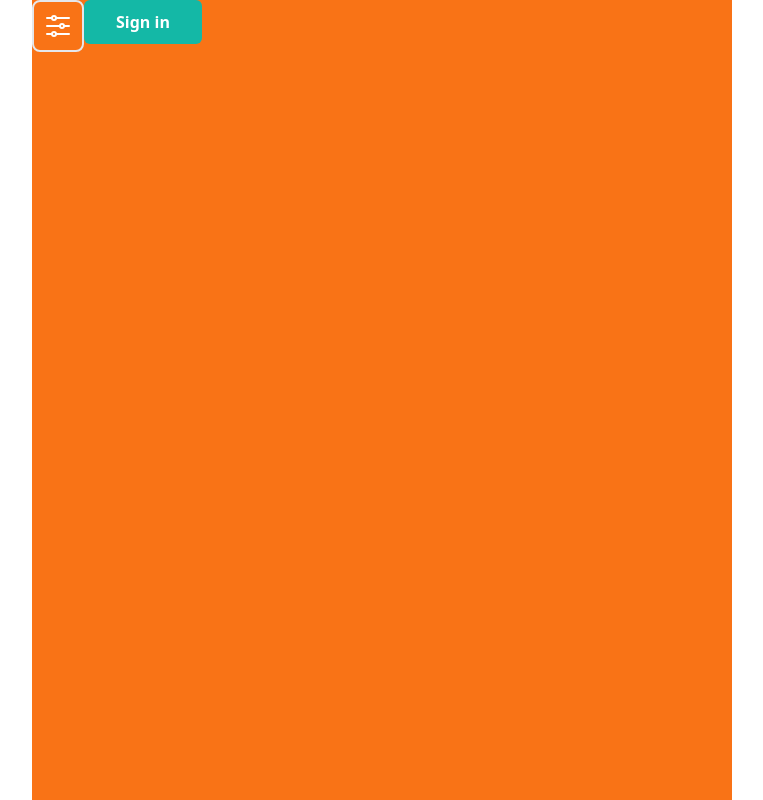
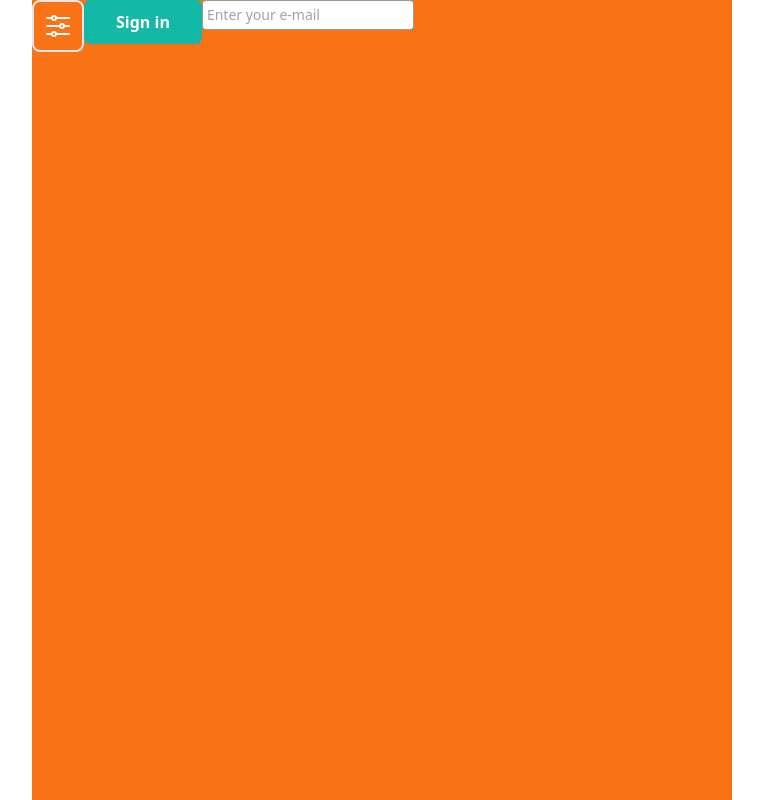
Before and after one commit to estheralade/qwikbill, a React (Vite) app: page / in a window 1280 px wide. Shown: the whole page, without its empty margins (258-1021 px from the left). Built offline with nearby package versions, Linux system fonts and the light colour scheme.

Commit message:
feat: add input component

```diff
--- a/src/App.jsx
+++ b/src/App.jsx
@@ -1,5 +1,6 @@
 import Badge from "./components/ui/badge";
 import Button from "./components/ui/button";
+import Input from "./components/ui/input";
 
 function App() {
   // Router implementation here
@@ -9,6 +10,7 @@ function App() {
       <Button variant="solid" size="lg">
         Sign in
       </Button>
+      <Input placeholder="Enter your e-mail" type="text" />
     </div>
   );
 }
--- /dev/null
+++ b/src/components/ui/input.jsx
@@ -0,0 +1,21 @@
+import PropTypes from "prop-types";
+
+export default function Input({ type, placeholder }) {
+  return (
+    <input
+      type={type}
+      placeholder={placeholder}
+      className="rounded border-[1px] border-solid border-black/40 text-sm p-1 h-fit outline-none disabled:cursor-not-allowed disabled:opacity-50"
+    />
+  );
+}
+
+Input.propTypes = {
+  type: PropTypes.string,
+  placeholder: PropTypes.string,
+};
+
+Input.defaultProps = {
+  type: "default",
+  placeholder: "string",
+};
```
